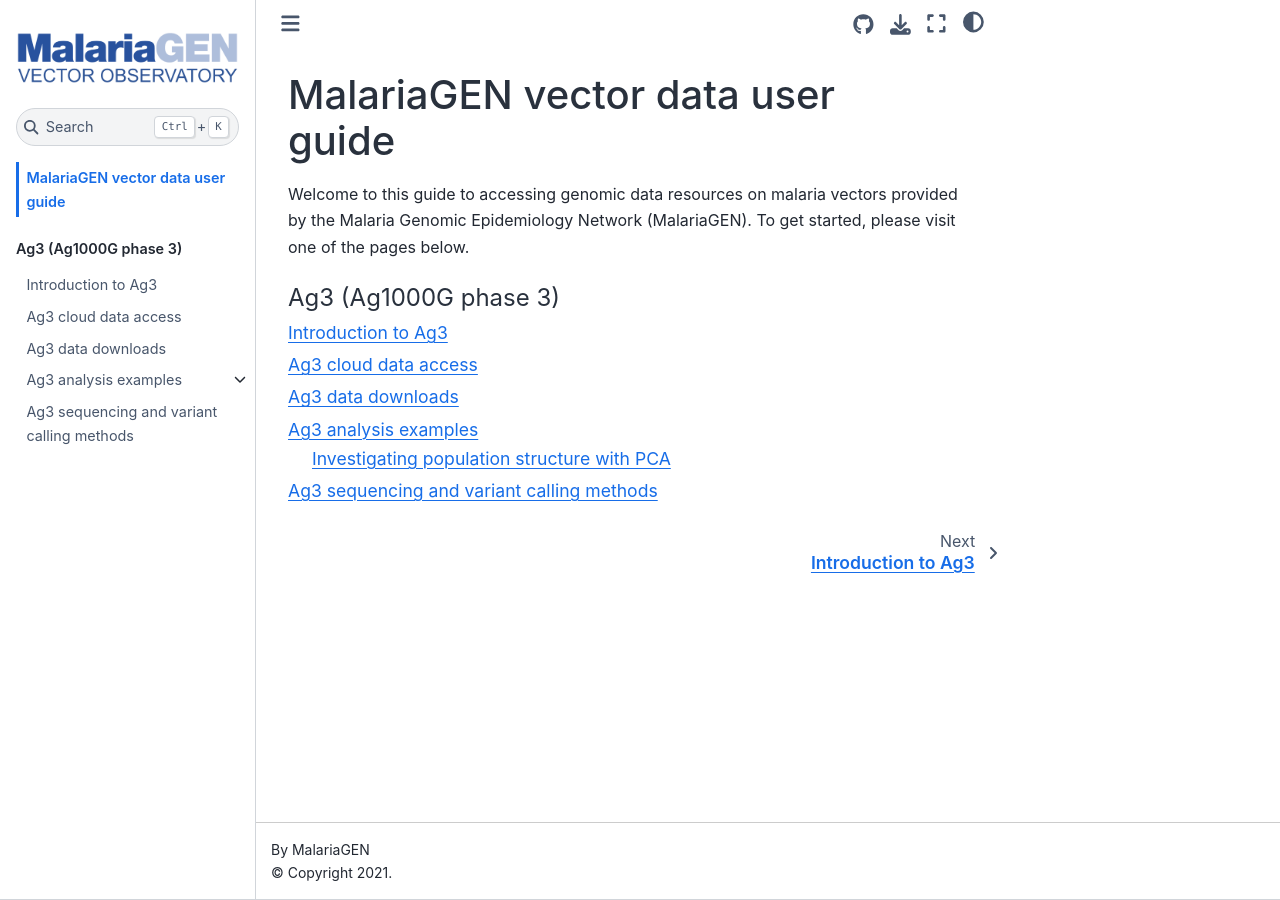
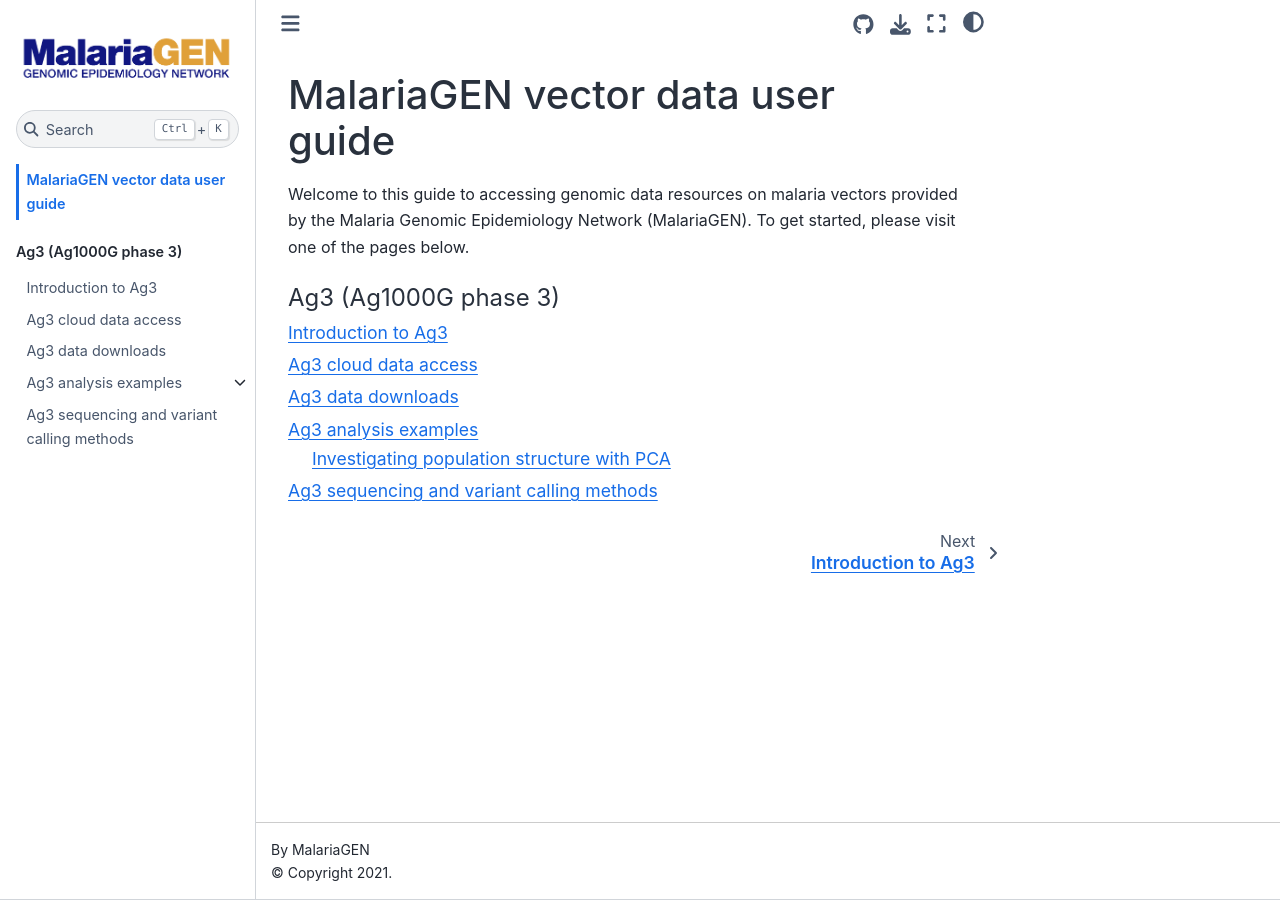
Before and after one commit to malariagen/vector-data, a Jupyter Book: the page built from docs/landing-page.md, in a window 1280 px wide. Built offline with Jupyter Book 1.0.4 settings and Sphinx 7.4.7 and the Sphinx Book theme 1.1.4, drawn with Linux system fonts in a browser that asks for light colours; pages that are not in the unit, such as notebooks, are missing from menus.

Commit message:
Revert "change logo"
This reverts commit 0cba22c533f29c6604f6aa275688d7ad12ee031a.

```diff
--- a/docs/_config.yml
+++ b/docs/_config.yml
@@ -1,7 +1,7 @@
 title: MalariaGEN vector data user guide
 author: MalariaGEN
 copyright: "2021"
-logo: images/vobs-logo.png
+logo: images/logo.png
 execute:
   execute_notebooks: "off"
 repository:
```
Also changed, not shown: docs/images/vobs-logo.png (deleted).
